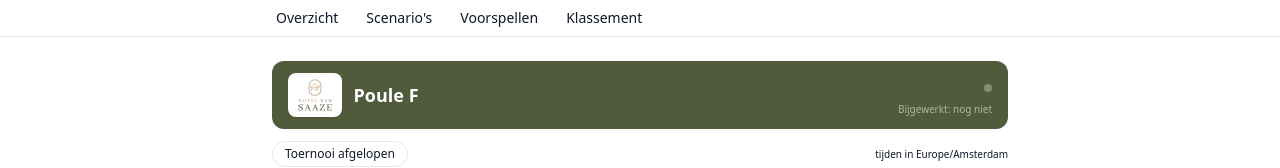
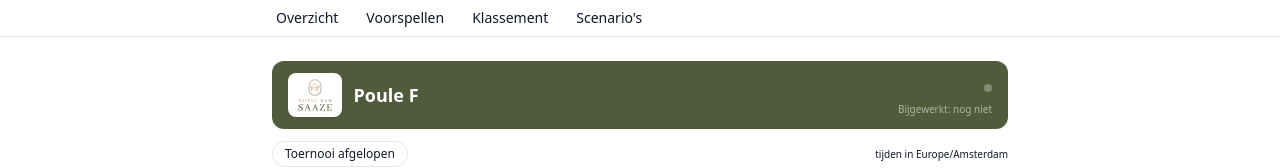
Before and after one commit to timschalke85-png/fantastic-waffle, a Next.js app: page / in a window 1280 px wide. Shown: the top 168 px of the page. Built offline with nearby package versions, Linux system fonts and the light colour scheme; no server answers; the database is empty.

Commit message:
Nav: Scenario's achteraan (Overzicht, Voorspellen, Klassement, Scenario's)
Scenario's is het minst relevant (puur informatief); Voorspellen en Klassement
schuiven naar voren.

```diff
--- a/src/components/SiteNav.tsx
+++ b/src/components/SiteNav.tsx
@@ -1,11 +1,12 @@
 // Slim public navigation. Only links to routes that exist (extended per fase).
 import Link from "next/link";
 
+// Scenario's staat achteraan: minst relevant (puur informatief, voor jezelf).
 const LINKS: { href: string; label: string }[] = [
   { href: "/", label: "Overzicht" },
-  { href: "/scenarios", label: "Scenario's" },
   { href: "/voorspellen", label: "Voorspellen" },
   { href: "/klassement", label: "Klassement" },
+  { href: "/scenarios", label: "Scenario's" },
 ];
 
 export function SiteNav() {
```
